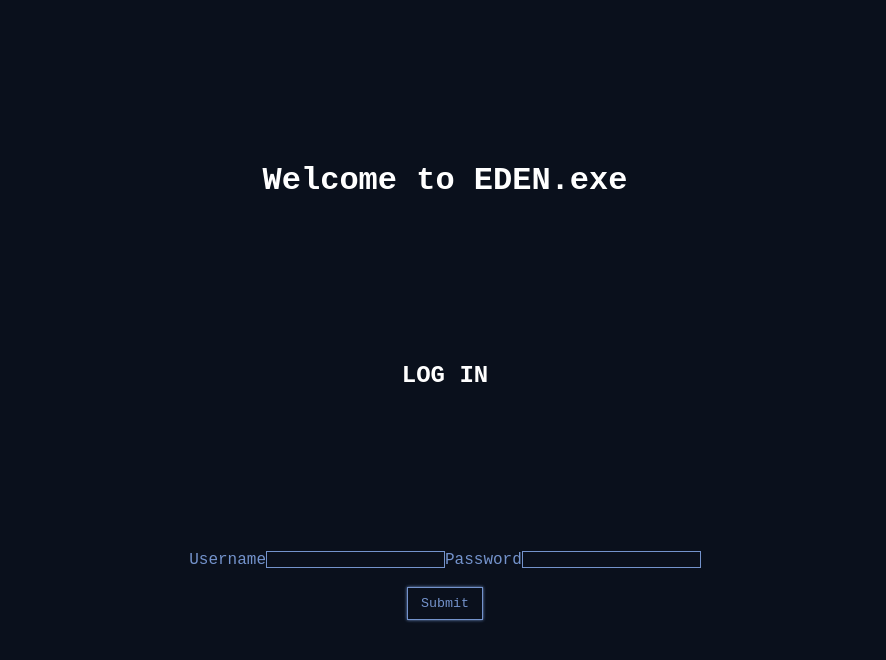
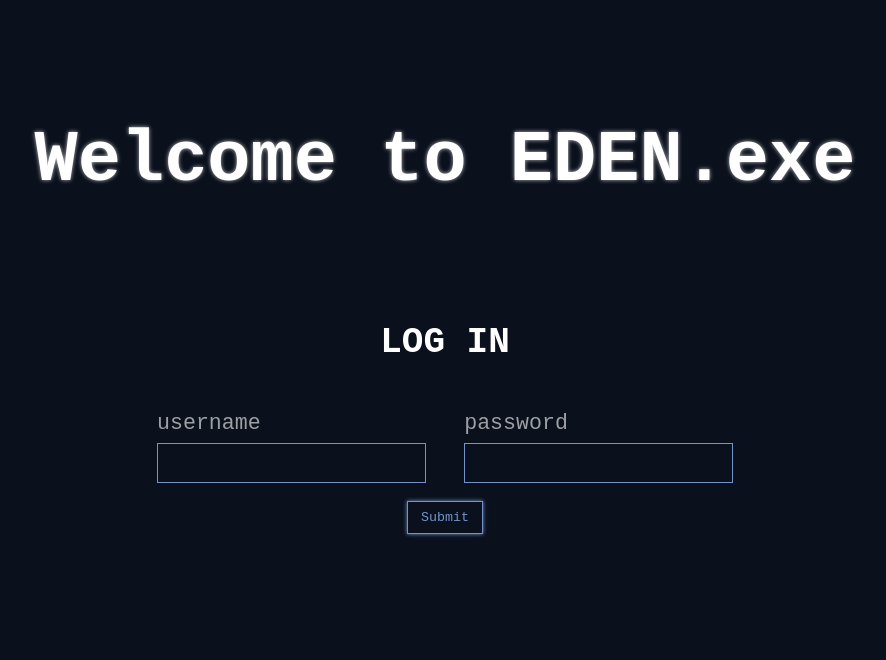
Before and after one commit to Authority-eden/eden.exe, a React (Vite) app: page /login in a window 1280 px wide. Shown: the top 660 px of the page, without its empty margins (195-1081 px from the left). Built offline with nearby package versions, Linux system fonts and the light colour scheme; a web font is replaced by a local one.

Commit message:
Login page UI

```diff
--- a/src/index.css
+++ b/src/index.css
@@ -46,5 +46,9 @@ button {
   color: #7493cc;
   border: 1px solid #7493cc;
   padding: 1vh 1vw;
-  box-shadow: 0 0 3px #7493cc;
+  box-shadow: 0 0 4px #7493cc;
 }
+h1,
+h2 {
+  color: white;
+}
--- a/src/pages/LoginPage/Login.jsx
+++ b/src/pages/LoginPage/Login.jsx
@@ -36,13 +36,14 @@ export default function Login() {
 
   return showLogin ? (
     <div className={styles.wrapper}>
+      <div>
         <h1>Welcome to EDEN.exe</h1>
         <h2>LOG IN</h2>
         <div>
           <form method="post" onSubmit={handleSubmit}>
             <div>
               <span>
-              <label>Username</label>
+                <label>username</label>
                 <input
                   type="text"
                   id="user-name"
@@ -51,7 +52,7 @@ export default function Login() {
                 />
               </span>
               <span>
-              <label>Password</label>
+                <label>password</label>
                 <input
                   type="text"
                   id="password"
@@ -64,13 +65,14 @@ export default function Login() {
             <button type="submit">Submit</button>
             <br />
             {errorCode ? (
-            <div>
+              <div className={styles.output}>
                 <p>*Wrong input</p>
               </div>
             ) : null}
           </form>
         </div>
       </div>
+    </div>
   ) : (
     <img src={`${IDENTITY_PATH}loading.png`} className={styles.loading} />
   );
--- a/src/pages/LoginPage/Login.module.css
+++ b/src/pages/LoginPage/Login.module.css
@@ -3,28 +3,67 @@
   flex-direction: column;
   flex-wrap: wrap;
   align-content: center;
-  justify-content: space-evenly;
   align-items: center;
   height: 100vh;
+  text-align: center;
 }
-h1,
-h2 {
-  color: white;
+
+.wrapper {
+  padding: 15vh 0;
+}
+.wrapper h1 {
+  font-size: 4.5rem;
+  margin-bottom: 15vh;
+  text-shadow: 0 0 4px rgba(255, 255, 255, 0.7);
+}
+.wrapper h2 {
+  margin-bottom: 6vh;
+  font-size: 2.25rem;
 }
 input {
   background-color: #0a101c;
   color: #7493cc;
   border: 1px solid #7493cc;
+  width: 21vw;
+  height: 5vh;
+  padding: 0 1vw;
+}
+input:hover {
+  box-shadow: 0 0 4px #7493cc;
+}
+input:focus {
+  outline: 2px solid#7493cc;
 }
 form {
   display: flex;
   flex-direction: column;
   flex-wrap: wrap;
   align-content: center;
-  justify-content: space-evenly;
   align-items: center;
 }
+form span {
+  display: flex;
+  flex-direction: column;
+  text-align: left;
+}
+label {
+  margin-bottom: 1vh;
+  font-size: 1.35rem;
+  color: rgba(255, 255, 255, 0.6);
+}
+form div {
+  width: 45vw;
+  display: flex;
+  flex-direction: row;
+  justify-content: space-between;
+}
+
 .loading {
   /* height: 100vh; */
   width: 100vw;
 }
+
+.output {
+  align-items: center;
+  justify-content: center;
+}
```
Lines whose indentation alone changed are shown as unchanged.
